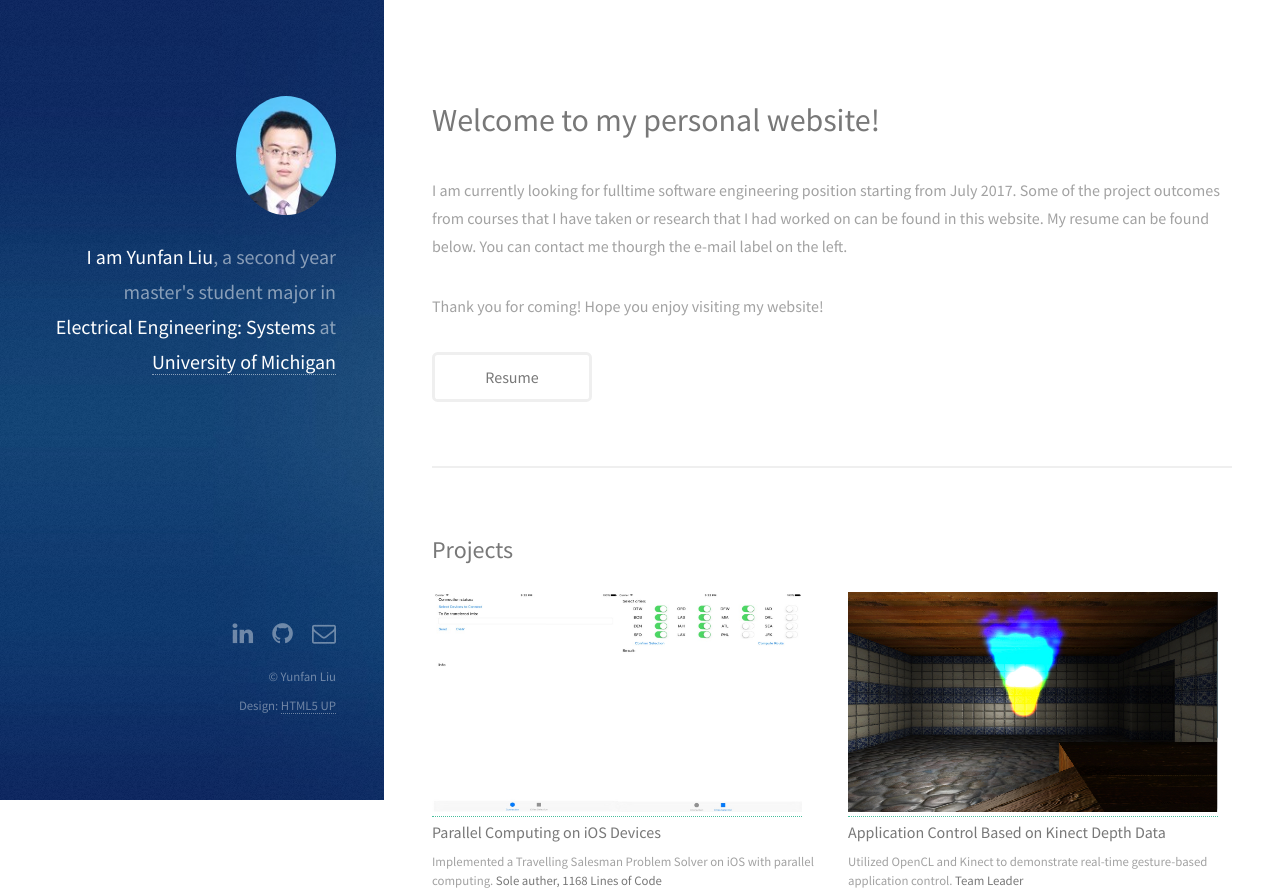
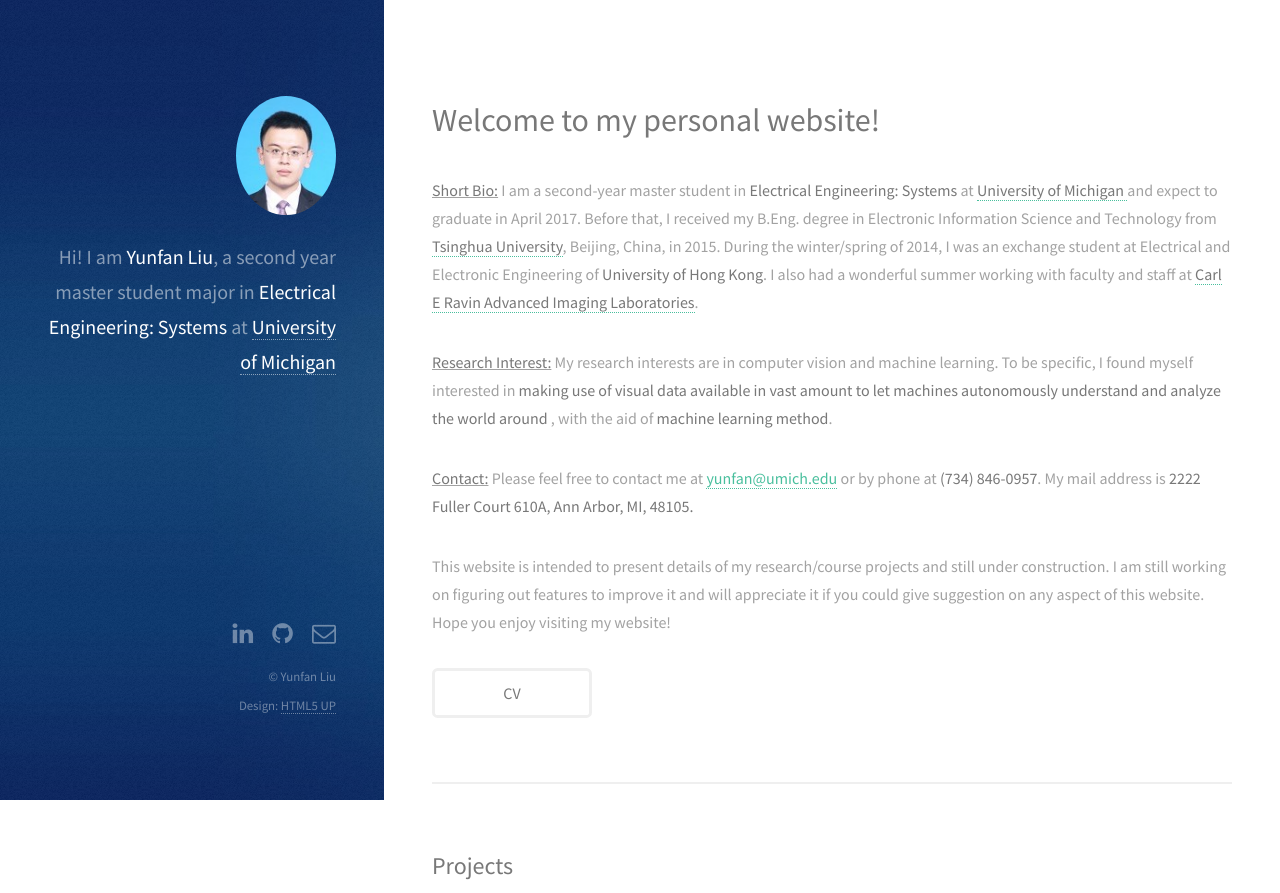
Before and after one commit to yunfan0621/yunfan0621.github.io, a plain HTML site: page index.html in a window 1280 px wide. Shown: the top 893 px of the page. Drawn offline with Linux system fonts and the light colour scheme.

Commit message:
Modified front page and CV

```diff
--- a/index.html
+++ b/index.html
@@ -16,8 +16,7 @@
 		<!-- Header -->
 			<header id="header">
 				<a href="#" class="image avatar"><img src="images/fulls/Portrait_Cropped.jpg" alt="" /></a>
-				<h1><strong>I am Yunfan Liu</strong>, a second year<br/>
-				master's student major in <strong>Electrical Engineering: Systems</strong> at <a href="http://www.umich.edu"><strong>University of Michigan</strong></a></h1>
+				<h1>Hi! I am <strong>Yunfan Liu</strong>,<br /> a second year master student major in <br /><strong>Electrical Engineering: Systems</strong> at <a href="http://www.umich.edu"><strong>University of Michigan</strong></a></h1>
 			</header>
 
 		<!-- Main -->
@@ -29,10 +28,33 @@
 							<h2>Welcome to my personal website!<br/>
 							</h2>
 						</header>
-						<p>I am currently looking for fulltime software engineering position starting from July 2017. Some of the project outcomes from courses that I have taken or research that I had worked on can be found in this website. My resume can be found below. You can contact me thourgh the e-mail label on the left.</p>
-						<p>Thank you for coming! Hope you enjoy visiting my website!</p>
+
+						<!-- BIO -->
+						<p><u><strong>Short Bio:</u></strong>
+
+						I am a second-year master student in <strong> Electrical Engineering: Systems </strong> at <a href="http://www.umich.edu"><strong> University of Michigan </strong></a> and expect to graduate in April 2017.
+
+						Before that, I received my B.Eng. degree in Electronic Information Science and Technology from <a href="http://www.tsinghua.edu.cn/publish/newthuen/"><strong> Tsinghua University</strong></a>, Beijing, China, in 2015.
+
+						During the winter/spring of 2014, I was an exchange student at Electrical and Electronic Engineering of <a href="http://www.eee.hku.hk/"><strong></a> University of Hong Kong</strong>.
+
+						I also had a wonderful summer working with faculty and staff at <a href="http://deckard.mc.duke.edu/"><strong> Carl E Ravin Advanced Imaging Laboratories</strong></a>. </p>
+
+						<!-- RESEARCH INTEREST -->
+						<p><u><strong>Research Interest:</u></strong>
+
+						My research interests are in computer vision and machine learning. To be specific, I found myself interested in <strong> making use of visual data available in vast amount to let machines autonomously understand and analyze the world around </strong>, with the aid of <strong> machine learning method</strong>.
+
+						<!-- CONTACT -->
+						<p><u><strong>Contact:</u></strong>
+
+						Please feel free to contact me at <a href="mailto: yunfan@umich.edu">yunfan@umich.edu</a> or by phone at <strong>(734) 846-0957</strong>. My mail address is <strong>2222 Fuller Court 610A, Ann Arbor, MI, 48105.</strong>
+
+
+						<p> This website is intended to present details of my research/course projects and still under construction. I am still working on figuring out features to improve it and will appreciate it if you could give suggestion on any aspect of this website. Hope you enjoy visiting my website!</p>
+
 						<ul class="actions">
-							<li><a href="resume/SixianHongResume.pdf" class="button">Resume</a></li>
+							<li><a href="CV/CV.pdf" class="button">CV</a></li>
 						</ul>
 					</section>
 
```
Also changed, not shown: 14 other files.
